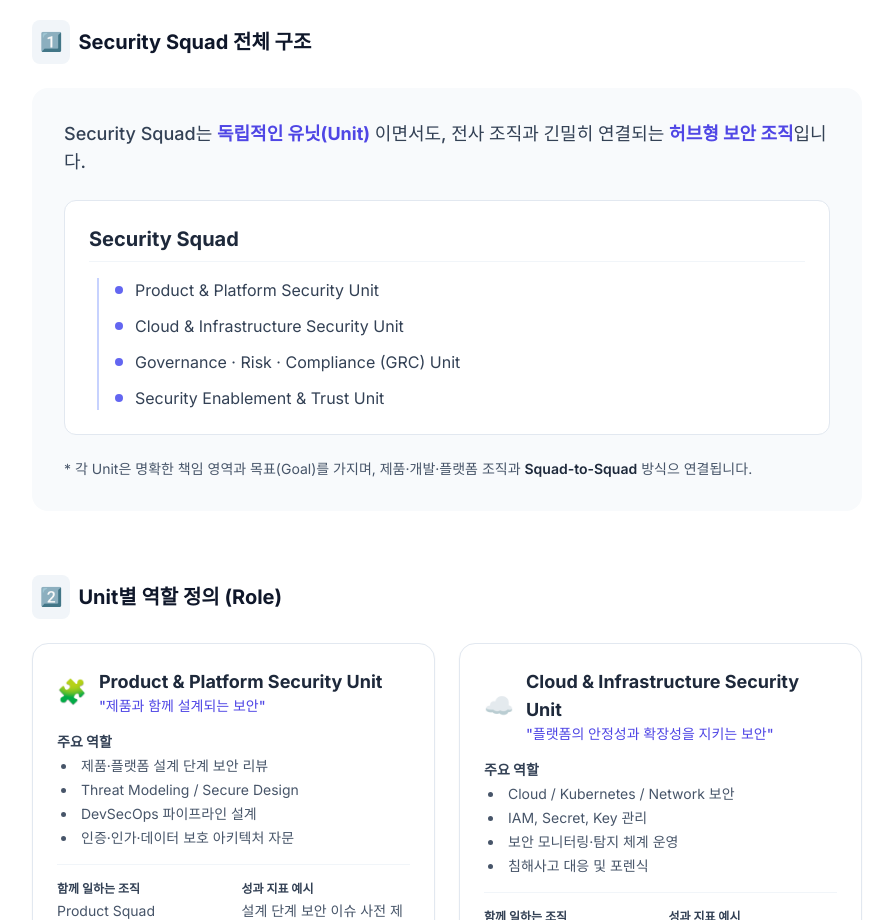
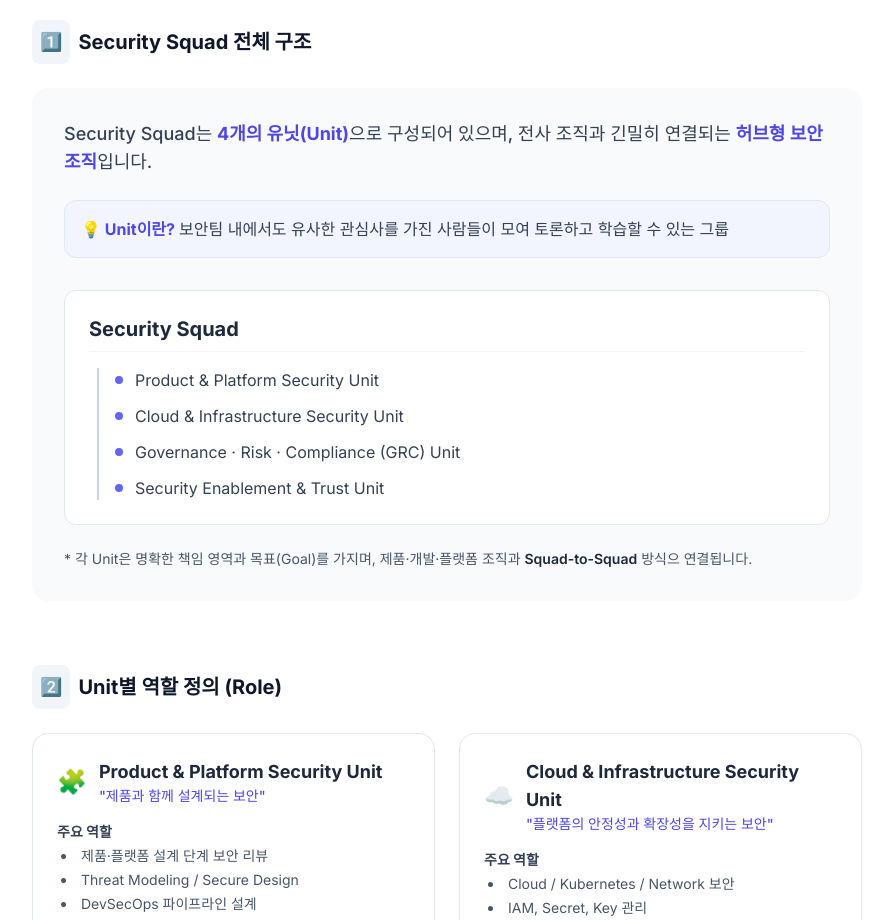
Before and after one commit to dojihyeok/portfolio, a Next.js app: page / in a window 1280 px wide. Shown: the part 5020-5940 px from the top of the page, without its empty margins (193-1086 px from the left). Built offline with nearby package versions, Linux system fonts and the light colour scheme.

Commit message:
docs: Add definition of Unit in Security Team Plan

```diff
--- a/src/app/page.tsx
+++ b/src/app/page.tsx
@@ -292,9 +292,12 @@ export default function Home() {
                         </h4>
                         <div className="bg-slate-50 dark:bg-slate-800/50 rounded-2xl p-6 md:p-8">
                             <p className="text-lg text-slate-700 dark:text-slate-300 font-medium mb-6">
-                                Security Squad는 <span className="text-indigo-600 dark:text-indigo-400 font-bold">독립적인 유닛(Unit)</span> 이면서도,
-                                전사 조직과 긴밀히 연결되는 <span className="text-indigo-600 dark:text-indigo-400 font-bold">허브형 보안 조직</span>입니다.
+                                Security Squad는 <span className="text-indigo-600 dark:text-indigo-400 font-bold">4개의 유닛(Unit)</span>으로 구성되어 있으며, 전사 조직과 긴밀히 연결되는 <span className="text-indigo-600 dark:text-indigo-400 font-bold">허브형 보안 조직</span>입니다.
                             </p>
+                            <div className="mb-8 bg-indigo-50/50 dark:bg-slate-800/50 p-4 rounded-xl border border-indigo-100 dark:border-slate-700 text-slate-700 dark:text-slate-300 text-base">
+                                <span className="font-bold text-indigo-600 dark:text-indigo-400 mr-1">💡 Unit이란?</span>
+                                보안팀 내에서도 유사한 관심사를 가진 사람들이 모여 토론하고 학습할 수 있는 그룹
+                            </div>
                             <div className="bg-white dark:bg-slate-900 rounded-xl p-6 border border-slate-200 dark:border-slate-700">
                                 <div className="font-bold text-xl mb-4 text-slate-800 dark:text-slate-100 border-b pb-2 border-slate-100 dark:border-slate-800">Security Squad</div>
                                 <ul className="space-y-3 pl-4 border-l-2 border-indigo-200 dark:border-indigo-800 ml-2">
```
Also changed, not shown: 1 other file (tests, documents, lock files or other folders).
